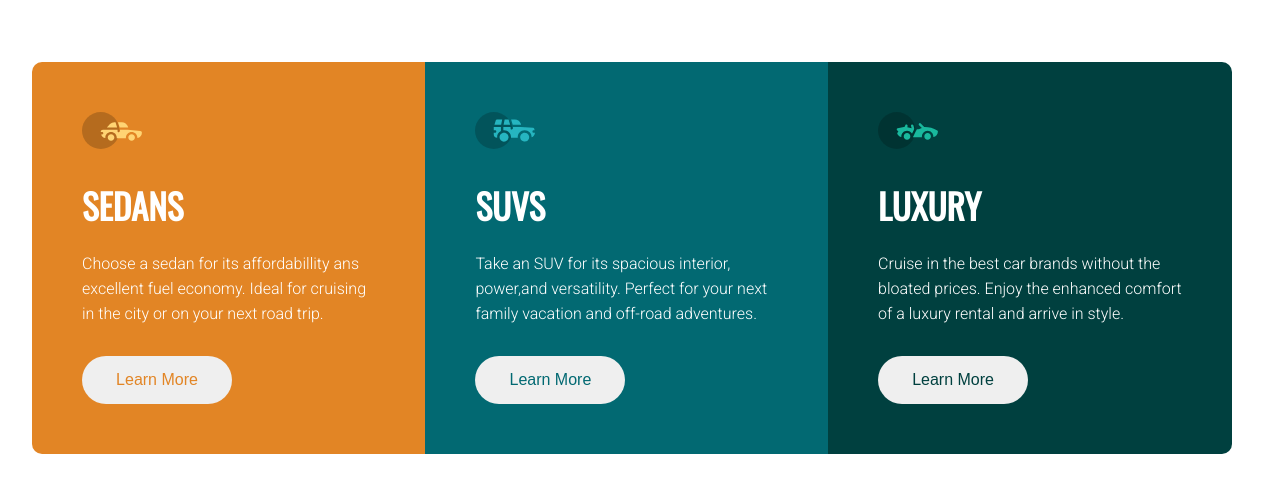
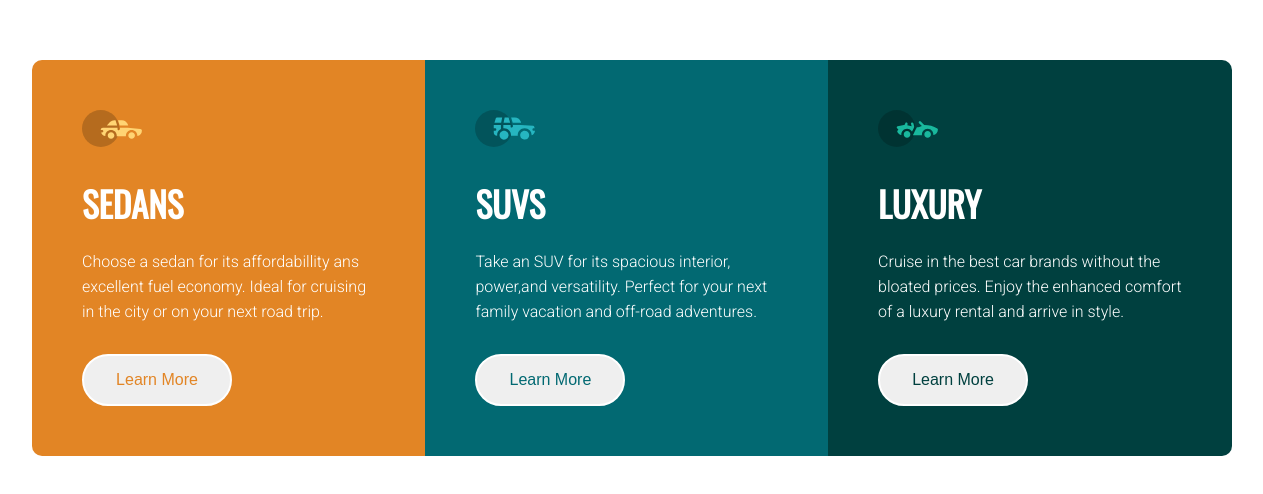
Before and after one commit to myrteza-labi/3-columns-junior, a React (Create React App) app: page / in a window 1536 px wide. Shown: the part 142-636 px from the top of the page, without its empty margins (136-1399 px from the left). Built offline with nearby package versions, Linux system fonts and the light colour scheme.

Commit message:
app termine, sans relecture code

```diff
--- a/src/Components/Button.css
+++ b/src/Components/Button.css
@@ -4,19 +4,29 @@
     margin-top: 30px;
     padding: 15px;
     border-radius: 30px;
-    border: none;
+    border: 2px solid #fff;
     font-family:  arial;
     font-size: 16px;
 }
 
-.Button.btnSedans {
+.btnSedans {
     color: var(--bg-color-sedans);
 }
 
-.Button.btnSuvs {
+.btnSuvs {
     color: var(--bg-color-suvs);
 }
 
-.Button.btnLuxury {
+.btnLuxury {
     color: var(--bg-color-luxury);
 }
+
+@media screen and (min-width: 1440px) {
+    .Button:hover {
+        background-color: transparent;
+        color: #fff;
+        border: 2px solid #fff;
+        cursor: pointer;
+    }
+
+}
```
